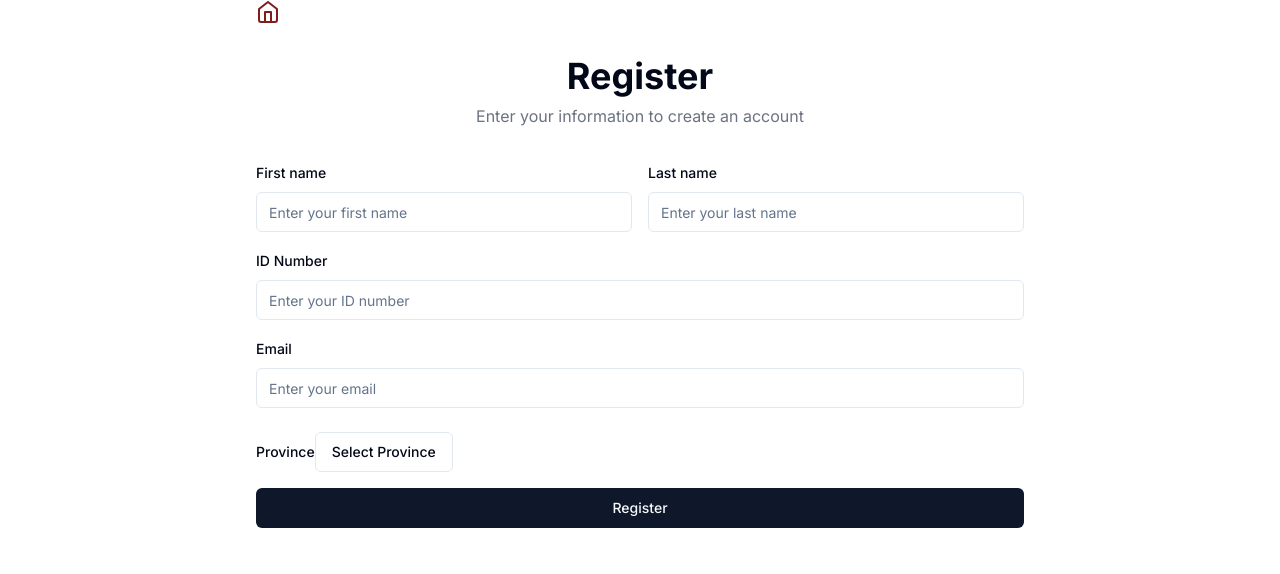
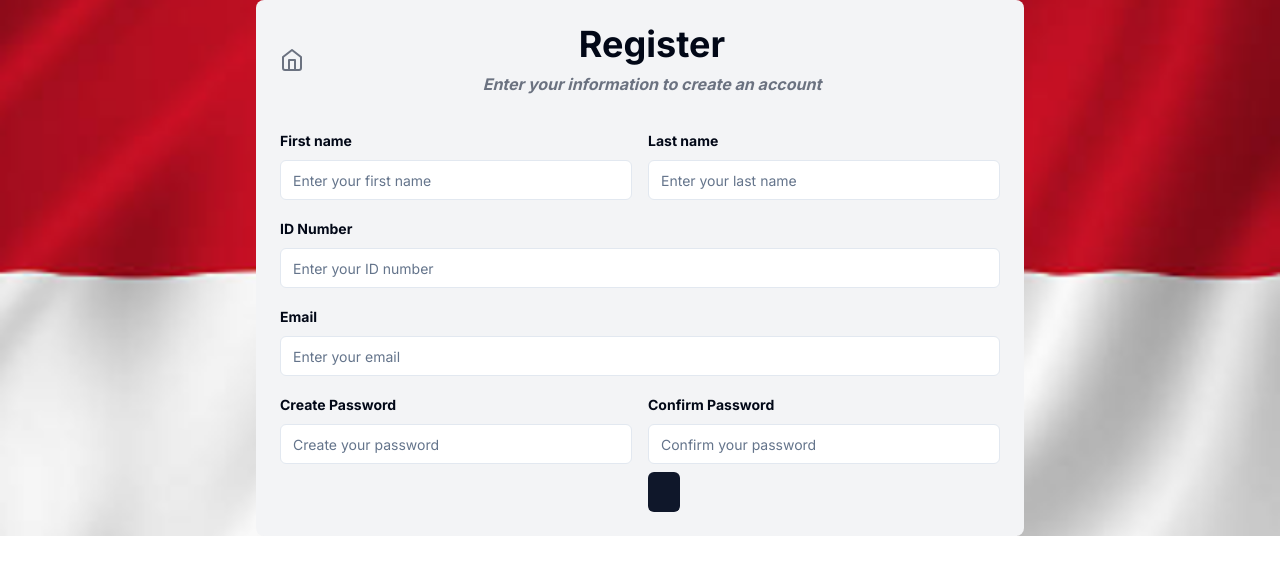
Before and after one commit to CCmt22/election-app, a Next.js app: page /register in a window 1280 px wide. Shown: the top 574 px of the page. Built offline with nearby package versions, Linux system fonts and the light colour scheme.

Commit message:
Data validation

```diff
--- a/app/login/page.tsx
+++ b/app/login/page.tsx
@@ -17,7 +17,15 @@ import { Button } from "@/components/ui/button";
 import { HomeIcon } from "../ballot/page";
 
 export default function Component() {
-  return (
+  return;
+  <>
+    <div
+      className="bg-cover bg-center bg-no-repeat"
+      style={{
+        backgroundImage: "url('/back3.png')",
+        backgroundSize: "cover",
+      }}
+    >
       <div className="h-screen flex items-center justify-center">
         <Link href="/">
           <HomeIcon className="h-6 w-6 text-red-900" />
@@ -59,11 +67,12 @@ export default function Component() {
             <div className="mt-4 text-center text-sm">
               Don't have an account?
               <Link className="underline" href="/register">
-              Sign up
+                Register
               </Link>
             </div>
           </CardContent>
         </Card>
       </div>
-  );
+    </div>
+  </>;
 }
--- a/app/page.tsx
+++ b/app/page.tsx
@@ -66,7 +66,7 @@ export default function Component() {
                         alt="User"
                         className="rounded-full object-cover border border-gray-200"
                         height="480"
-                        src="/placeholder.svg"
+                        src="/ab.png"
                         style={{
                           aspectRatio: "480/480",
                           objectFit: "cover",
@@ -98,7 +98,7 @@ export default function Component() {
                         alt="User"
                         className="rounded-full object-cover border border-gray-200"
                         height="480"
-                        src="/placeholder.svg"
+                        src="/gp.png"
                         style={{
                           aspectRatio: "480/480",
                           objectFit: "cover",
@@ -131,17 +131,24 @@ export default function Component() {
                         alt="User"
                         className="rounded-full object-cover border border-gray-200"
                         height="480"
-                        src="/placeholder.svg"
+                        src="/ps.png"
                         style={{
                           aspectRatio: "480/480",
                           objectFit: "cover",
                         }}
                         width="480"
                       />
-                      <h3 className="font-semibold text-lg">Alex Johnson</h3>
+                      <h3 className="font-semibold text-lg">
+                        Prabowo Subianto - Advanced Indonesia Coalition
+                      </h3>
                       <p className="text-sm text-center">
-                        Ut enim ad minim veniam, quis nostrud exercitation
-                        ullamco laboris nisi ut aliquip ex ea commodo consequat.
+                        He is a 72-year-old seasoned leader, who brings a wealth
+                        of experience, having served as a military general,
+                        defense minister, and a two-time presidential candidate.
+                        Known for his commitment to national unity, economic
+                        prosperity, and environmental sustainability. He
+                        envisions a technologically advanced and socially
+                        inclusive Indonesia
                       </p>
                       <DropdownMenu>
                         <DropdownMenuTrigger asChild>
@@ -152,9 +159,51 @@ export default function Component() {
                         </DropdownMenuTrigger>
                         <DropdownMenuContent>
                           <ul className="text-sm text-left">
-                            <li>Bullet point 1</li>
-                            <li>Bullet point 2</li>
-                            <li>Bullet point 3</li>
+                            <li>
+                              <b>National Unity and Stability:</b> Prabowo
+                              Subianto's manifesto emphasizes the importance of
+                              national unity and stability, pledging to work
+                              towards a cohesive Indonesia that celebrates its
+                              diversity while ensuring a stable political and
+                              economic environment.
+                            </li>
+                            <li>
+                              <b>Economic Prosperity:</b> The Advanced Indonesia
+                              Coalition candidate focuses on economic growth and
+                              prosperity. The manifesto outlines plans for job
+                              creation, attracting investments, and fostering
+                              entrepreneurship to boost the nation's economy.
+                            </li>
+                            <li>
+                              <b>Social Welfare Programs:</b> Mr. Prabowo
+                              promises comprehensive social welfare programs
+                              aimed at improving the well-being of citizens.
+                              This includes initiatives for healthcare
+                              accessibility, education reforms, and poverty
+                              alleviation measures.
+                            </li>
+                            <li>
+                              <b>Environmental Sustainability:</b> The manifesto
+                              highlights a commitment to environmental
+                              sustainability, advocating for responsible
+                              policies to address climate change, preserve
+                              natural resources, and promote eco-friendly
+                              practices.
+                            </li>
+                            <li>
+                              <b>Infrastructure Development:</b> Prioritizing
+                              infrastructure, the candidate promises strategic
+                              development projects to enhance connectivity,
+                              transportation, and overall infrastructure,
+                              contributing to regional and national progress.
+                            </li>
+                            <li>
+                              <b>Democratic Values:</b> Mr. Prabowo reaffirms a
+                              commitment to democratic values, ensuring the
+                              protection of individual rights, freedom of
+                              expression, and the democratic principles that
+                              underpin the nation's governance.
+                            </li>
                           </ul>
                         </DropdownMenuContent>
                       </DropdownMenu>
--- a/app/register/page.tsx
+++ b/app/register/page.tsx
@@ -1,82 +1,183 @@
-/**
- * v0 by Vercel.
- * @see https://v0.dev/t/KZ6UbFWp1LX
- * Documentation: https://v0.dev/docs#integrating-generated-code-into-your-nextjs-app
- */
+"use client";
+import Link from "next/link";
+import { useState } from "react";
 import { Label } from "@/components/ui/label";
 import { Input } from "@/components/ui/input";
 import { Button } from "@/components/ui/button";
-import {
-  DropdownMenuTrigger,
-  DropdownMenuItem,
-  DropdownMenuContent,
-  DropdownMenu,
-} from "@/components/ui/dropdown-menu";
-
-import Link from "next/link";
 import { HomeIcon } from "../ballot/page";
 
 export default function Component() {
+  const [formData, setFormData] = useState({
+    firstName: "",
+    lastName: "",
+    idNumber: "",
+    email: "",
+    password: "",
+    confirmPassword: "",
+  });
+
+  const [errors, setErrors] = useState({
+    firstName: "",
+    lastName: "",
+    idNumber: "",
+    email: "",
+    password: "",
+    confirmPassword: "",
+  });
+
+  const isRegistrationDisabled =
+    Object.values(formData).some((value) => value.trim() === "") ||
+    Object.values(errors).some((error) => error !== "");
+
+  const handleChange = (e) => {
+    const { name, value } = e.target;
+
+    setFormData({
+      ...formData,
+      [name]: value,
+    });
+
+    setErrors({
+      ...errors,
+      [name]: value.trim() === "" ? `${name} is required` : "",
+    });
+  };
+
+  const handleSubmit = (e) => {
+    e.preventDefault();
+
+    // Additional validation logic if needed
+    if (formData.password !== formData.confirmPassword) {
+      setErrors({
+        ...errors,
+        confirmPassword: "Passwords do not match",
+      });
+      return;
+    }
+
+    // Proceed with registration logic if validation passes
+    console.log("Form submitted successfully!");
+  };
+
   return (
-    <div className="mx-auto max-w-3xl space-y-8">
+    <>
+      <div
+        className="bg-cover bg-center bg-no-repeat"
+        style={{
+          backgroundImage: "url('/back3.png')",
+          backgroundSize: "cover",
+        }}
+      >
+        <div className="mx-auto max-w-3xl bg-gray-100 p-6 rounded-lg space-y-8">
+          <div className="flex items-center justify-between">
             <Link href="/">
-        <HomeIcon className="h-6 w-6 text-red-900" />
+              <HomeIcon className="h-6 w-6 text-gray-500 dark:text-gray-400" />
             </Link>
-      <div className="space-y-2 text-center">
+            <div className="text-center space-y-2">
               <h1 className="text-4xl font-bold">Register</h1>
-        <p className="text-gray-500 dark:text-gray-400">
+              <p
+                className="text-gray-500 dark:text-gray-400"
+                style={{ fontWeight: "bold", fontStyle: "italic" }}
+              >
                 Enter your information to create an account
               </p>
+            </div>
+            <div />
           </div>
           <div className="space-y-4">
             <div className="grid grid-cols-2 gap-4">
               <div className="space-y-2">
-            <Label htmlFor="first-name">First name</Label>
+                <Label htmlFor="first-name" style={{ fontWeight: "bold" }}>
+                  First name
+                </Label>
                 <Input
                   id="first-name"
+                  name="firstName"
                   placeholder="Enter your first name"
                   required
+                  onChange={handleChange}
                 />
+                <span className="error">{errors.firstName}</span>
               </div>
               <div className="space-y-2">
-            <Label htmlFor="last-name">Last name</Label>
-            <Input id="last-name" placeholder="Enter your last name" required />
+                <Label htmlFor="last-name" style={{ fontWeight: "bold" }}>
+                  Last name
+                </Label>
+                <Input
+                  id="last-name"
+                  name="lastName"
+                  placeholder="Enter your last name"
+                  required
+                  onChange={handleChange}
+                />
+                <span className="error">{errors.lastName}</span>
               </div>
             </div>
             <div className="space-y-2">
-          <Label htmlFor="id-number">ID Number</Label>
-          <Input id="id-number" placeholder="Enter your ID number" required />
+              <Label htmlFor="id-number" style={{ fontWeight: "bold" }}>
+                ID Number
+              </Label>
+              <Input
+                id="id-number"
+                name="idNumber"
+                placeholder="Enter your ID number"
+                required
+                onChange={handleChange}
+              />
+              <span className="error">{errors.idNumber}</span>
             </div>
             <div className="space-y-2">
-          <Label htmlFor="email">Email</Label>
+              <Label htmlFor="email" style={{ fontWeight: "bold" }}>
+                Email
+              </Label>
               <Input
                 id="email"
+                name="email"
                 placeholder="Enter your email"
                 required
                 type="email"
+                onChange={handleChange}
               />
+              <span className="error">{errors.email}</span>
+            </div>
+            <div className="grid grid-cols-2 gap-4">
+              <div className="space-y-2">
+                <Label htmlFor="password" style={{ fontWeight: "bold" }}>
+                  Create Password
+                </Label>
+                <Input
+                  id="password"
+                  name="password"
+                  placeholder="Create your password"
+                  required
+                  type="password"
+                  onChange={handleChange}
+                />
+                <span className="error">{errors.password}</span>
               </div>
               <div className="space-y-2">
-          <Label htmlFor="province">Province</Label>
-          <DropdownMenu>
-            <DropdownMenuTrigger asChild>
-              <Button variant="outline">Select Province</Button>
-            </DropdownMenuTrigger>
-            <DropdownMenuContent className="w-56">
-              <DropdownMenuItem>Gauteng</DropdownMenuItem>
-              <DropdownMenuItem>Western Cape</DropdownMenuItem>
-              <DropdownMenuItem>KwaZulu-Natal</DropdownMenuItem>
-              <DropdownMenuItem>Eastern Cape</DropdownMenuItem>
-              <DropdownMenuItem>Free State</DropdownMenuItem>
-              <DropdownMenuItem>North West</DropdownMenuItem>
-              <DropdownMenuItem>Limpopo</DropdownMenuItem>
-              <DropdownMenuItem>Mpumalanga</DropdownMenuItem>
-              <DropdownMenuItem>Northern Cape</DropdownMenuItem>
-            </DropdownMenuContent>
-          </DropdownMenu>
-        </div>
-        <Button className="w-full">Register</Button>
+                <Label
+                  htmlFor="confirm-password"
+                  style={{ fontWeight: "bold" }}
+                >
+                  Confirm Password
+                </Label>
+                <Input
+                  id="confirm-password"
+                  name="confirmPassword"
+                  placeholder="Confirm your password"
+                  required
+                  type="password"
+                  onChange={handleChange}
+                />
+                <span className="error">{errors.confirmPassword}</span>
+
+                <Button></Button>
               </div>
             </div>
+          </div>
+        </div>
+      </div>
+    </>
   );
 }
```
Also changed, not shown: public/back2.png (added), public/back3.png (added). Lines whose indentation alone changed are shown as unchanged.
